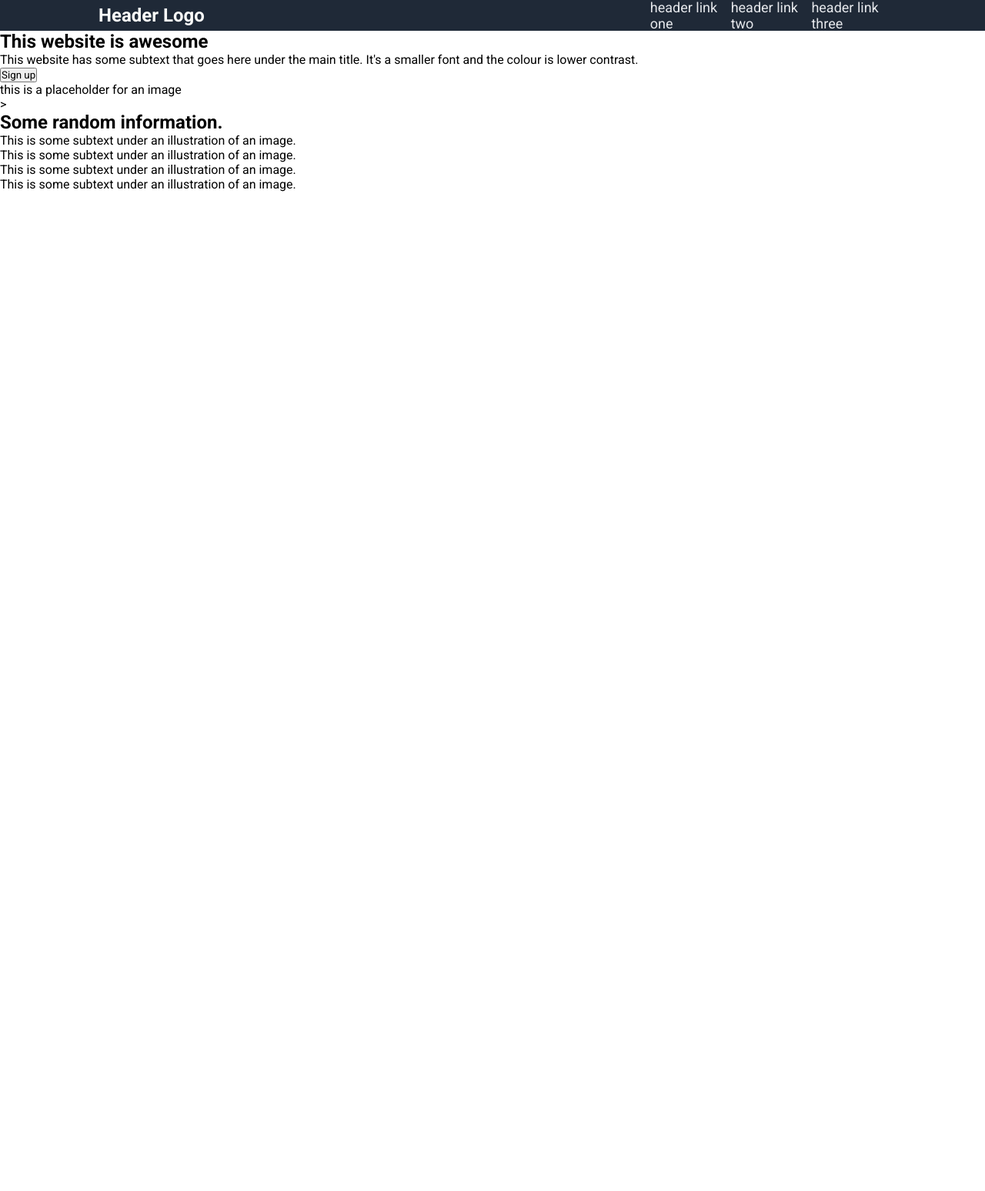
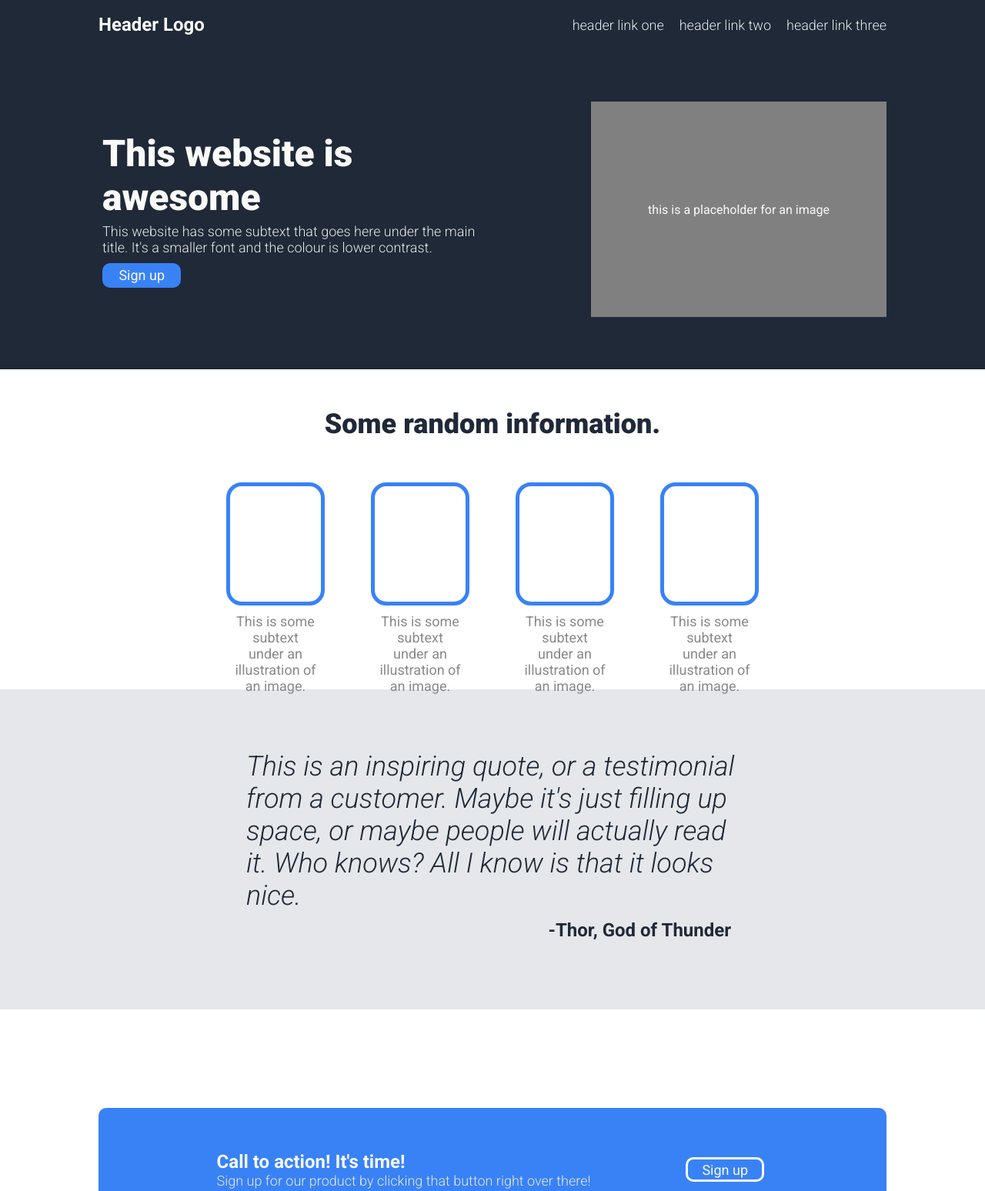
Before and after one commit to nelukaa/odin-landing-page, a plain HTML site: page index.html in a window 1280 px wide. Shown: the top 1548 px of the page at 77% size. Before the commit the page ends 800 px from the top, so only its background shows below. Drawn offline with Linux system fonts and the light colour scheme.

Commit message:
Finished the rest of the project, oops.

```diff
--- a/index.html
+++ b/index.html
@@ -1,15 +1,14 @@
 <!DOCTYPE html>
 <html lang="en">
   <head>
-    <meta charset="UTF-8" />
-    <meta name="viewport" content="width=device-width, initial-scale=1.0" />
-    <link rel="stylesheet" href="styles.css" />
+    <meta charset="UTF-8"/>
+    <meta name="viewport" content="width=device-width, initial-scale=1.0"/>
+    <link rel="stylesheet" href="styles.css"/>
     <link rel="preconnect" href="https://fonts.googleapis.com">
     <link rel="preconnect" href="https://fonts.gstatic.com" crossorigin>
     <link href="https://fonts.googleapis.com/css2?family=Roboto:ital,wght@0,100..900;1,100..900&display=swap" rel="stylesheet">
     <title>Landing Page</title>
   </head>
-
   <body>
     <nav>
       <div class="header-logo">
@@ -33,7 +32,6 @@
       </div>
       <div class="hero-image">
         <p>this is a placeholder for an image</p>
-        >
       </div>
     </section>
 
@@ -58,5 +56,27 @@
         </div>
       </div>
     </section>
+
+    <section class="section-three">
+      <div class="section-three-content">
+        <p>This is an inspiring quote, or a testimonial from a customer. Maybe it's just filling up space, or maybe people  will actually read it. Who knows? All I know is that it looks nice.</p>
+        <h4>-Thor, God of Thunder</h4>
+      </div>
+    </section>
+
+    <section class="section-four">
+      <div class="section-four-container">
+        <div class="section-four-content">
+          <h4>Call to action! It's time!</h4>
+          <p>Sign up for our product by clicking that button right over there!</p>
+        </div>
+        <button type="button">Sign up</button>
+      </div>
+    </section>
+
+    <footer>
+      <p>Copyright &copy The Odin Project 2025</p>
+    </footer>
+
   </body>
 </html>
--- a/styles.css
+++ b/styles.css
@@ -1,18 +1,25 @@
 * {
+    margin: 0;
     padding: 0;
-    margin: 0;
     font-family: "Roboto", Calibri, sans-serif;
   }
 
-/* start of nav styling */
+  /* Navbar */
   nav {
-    height: 5vh;
+    display: flex;
+    justify-content: space-between;
+    align-items: center;
+    height: 8vh;
     width: auto;
+    max-width: 100%;
     background-color: #1f2937;
+    padding: 0 10%
+  }
+
+  .header-items {
     display: flex;
-    align-items: center;
-    justify-content: space-between;
-    padding: 0% 10%;
+    gap: 20px;
+    list-style-type: none;
   }
 
   .header-logo {
@@ -20,16 +27,200 @@ nav {
     color: #F9FAF8;
   }
 
-.header-items {
+  .header-item a {
+    text-decoration: none;
     font-size: 18px;
-    list-style-type: none;
-    display: flex;
-    gap: 5%;
-    width: 30%;
+    color: #e5e7eb;
+    font-weight: 350;
   }
 
-.header-item a {
-    color: #E5E7EB;
-    text-decoration: none;
+  /* Hero */
+  .hero {
+    display: flex;
+    justify-content: space-between;
+    align-items: center;
+    height: 52vh;
+    width: auto;
+    max-width: 100%;
+    background-color: #1f2937;
+    padding: 0 10%
   }
-/* end of nav styling */
+
+  .hero-image {
+    background-color: grey;
+    width: 30vw;
+    height: 35vh;
+    display: flex;
+    justify-content: center;
+    align-items: center;
+    color: #F9FAF8;
+  }
+
+  .hero-content {
+    width: 40vw;
+    height: auto;
+  }
+
+  .hero-content h1 {
+    font-size: 48px;
+    font-weight: 900;
+    color: #F9FAF8;
+    margin: 5px;
+  }
+
+  .hero-content p {
+    font-size: 18px;
+    font-weight: 350;
+    color: #e5e7eb;
+    margin: 5px;
+  }
+
+  .hero button {
+    width: 8vw;
+    height: 4vh;
+    border-radius: 10px;
+    background-color: #3882f6;
+    color: #F9FAF8;
+    font-size: 18px;
+    font-weight: 400;
+    border: none;
+    margin: 5px;
+  }
+
+  /* section two */
+
+  .section-two {
+    height: 52vh;
+    width: auto;
+    max-width: 100%;
+    background-color: white;
+  }
+
+  .section-two h2 {
+    text-align: center;
+    font-size: 36px;
+    font-weight: 900;
+    color: #1f2937;
+    padding: 50px;
+  }
+
+  .tiles-container {
+    display: flex;
+    justify-content: center;
+    align-items: center;
+    gap: 50px;
+  }
+
+  .tile {
+    width: 10vw;
+    height: auto;
+    margin: 5px;
+  }
+
+  .tile-image {
+    width: 10vw;
+    height: 20vh;
+    box-sizing: border-box;
+    border: solid #3882f6 5px;
+    border-radius: 20px;
+  }
+
+  .tile p {
+    font-size: 18px;
+    color: #89898a;
+    text-align: center;
+    vertical-align: middle;
+    margin: 10px;
+  }
+
+  /* section three */
+
+  .section-three {
+    height: 52vh;
+    width: auto;
+    max-width: 100%;
+    background-color: #e5e7eb;
+    display: flex;
+    justify-content: center;
+    align-items: center;
+  }
+
+  .section-three-content {
+    width: 50vw;
+  }
+
+  .section-three p {
+    font-size: 36px;
+    color: #1f2937;
+    font-style: italic;
+    font-weight: 350;
+    text-align: left;
+  }
+
+  .section-three h4 {
+    text-align: right;
+    font-size: 24px;
+    color: #1f2937;
+    margin: 10px;
+  }
+
+  /* section 4 */
+
+  .section-four {
+    height: 52vh;
+    width: auto;
+    max-width: 100%;
+    background-color: white;
+    display: flex;
+    justify-content: center;
+    align-items: center;
+    padding: 0 10%;
+  }
+
+  .section-four-container {
+    width: 100vw;
+    height: 20vh;
+    background-color: #3882f6;
+    border-radius: 10px;
+    display: flex;
+    justify-content: space-between;
+    align-items: center;
+    padding: 0 15%;
+  }
+
+  .section-four-container button {
+    width: 8vw;
+    height: 4vh;
+    border-radius: 10px;
+    background-color: #3882f6;
+    color: #F9FAF8;
+    font-size: 18px;
+    font-weight: 400;
+    border: solid #F9FAF8 3px;
+    margin: 5px;
+  }
+
+  .section-four-content h4 {
+    font-size: 24px;
+    color: #F9FAF8;
+  }
+
+  .section-four-content p {
+    font-size: 18px;
+    font-weight: 350;
+    color: #e5e7eb;
+  }
+
+  /* Footer */
+
+  footer {
+    display: flex;
+    justify-content: center;
+    align-items: center;
+    height: 8vh;
+    width: auto;
+    max-width: 100%;
+    background-color: #1f2937;
+    padding: 0 10%;
+    color: #F9FAF8;
+  }
```
Lines whose indentation alone changed are shown as unchanged.
